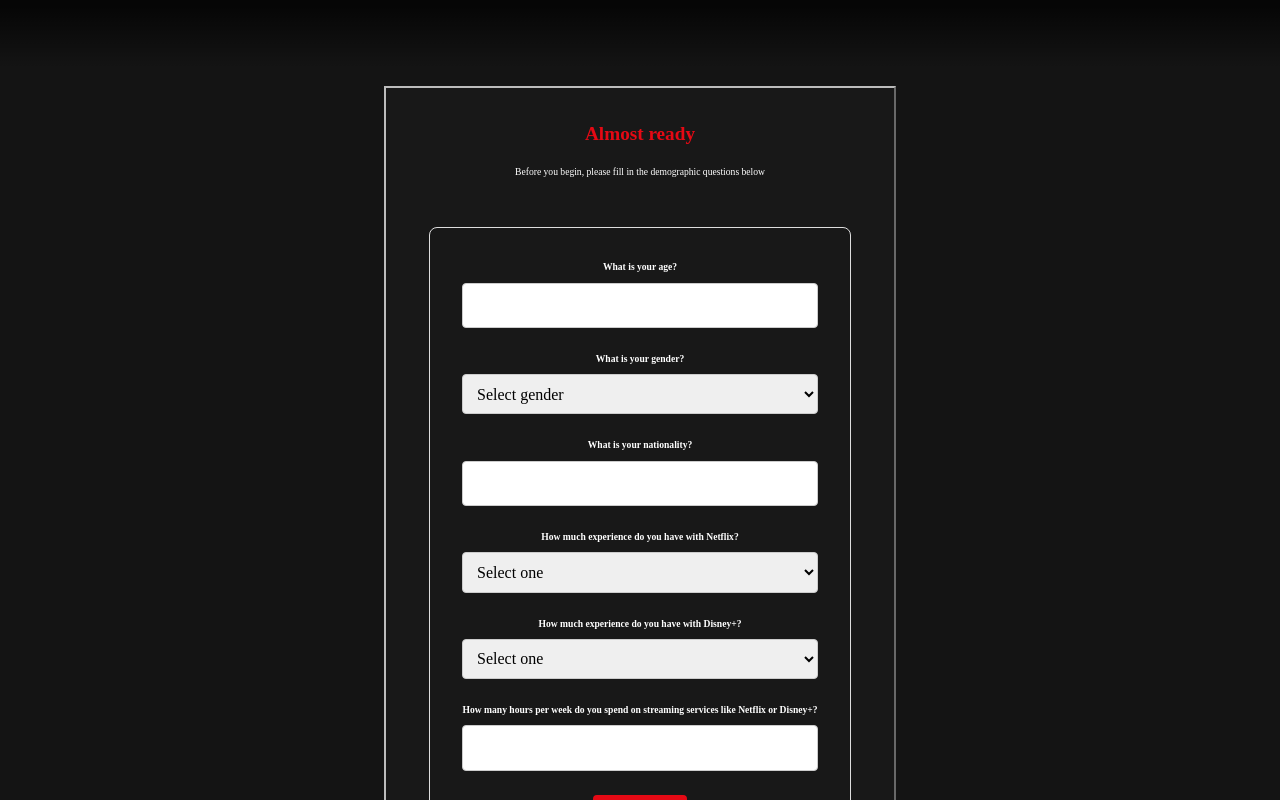
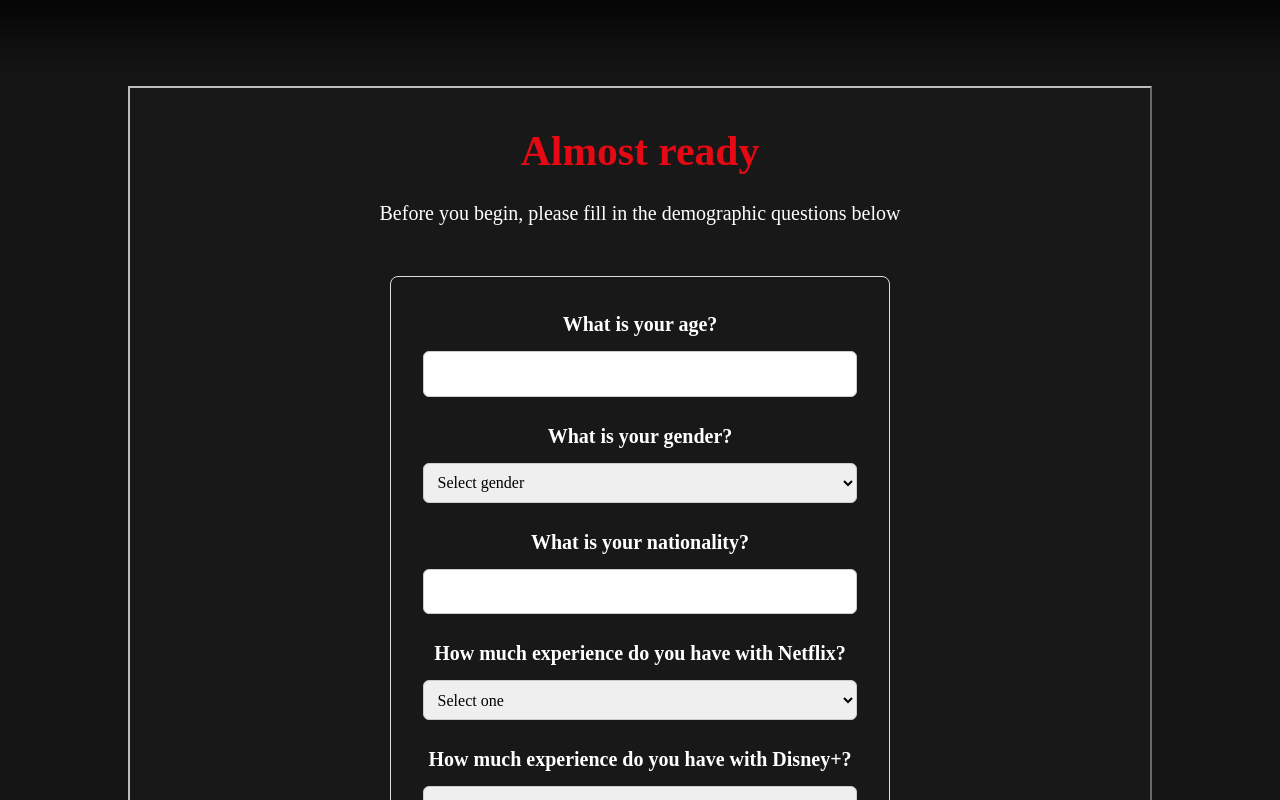
Before and after one commit to JSchut96/thesis-project-svelte, a SvelteKit app: page /demographic in a window 1280 px wide. Shown: the top 800 px of the page. Built offline with nearby package versions, Linux system fonts and the light colour scheme.

Commit message:
Size adjustments smaller (laptop) Screens

```diff
--- a/src/app.css
+++ b/src/app.css
@@ -71,3 +71,19 @@
     white-space: nowrap;
     direction: ltr;
   }
+
+  p, button, label, ul {
+    font-size: clamp(1rem, 1vw + 0.5rem, 1.25rem);
+  }
+
+  h1 {
+    font-size: clamp(1.75rem, 2vw + 1rem, 3rem);
+  }
+
+  h2 {
+    font-size: clamp(1.5rem, 1.5vw + 0.8rem, 2rem);
+  }
+
+  h3 {
+    font-size: clamp(1rem, 1.2vw + 0.4rem, 1.25rem);
+  }
--- a/src/lib/components/Content.svelte
+++ b/src/lib/components/Content.svelte
@@ -1,8 +1,5 @@
 <script lang='ts'>
-
-
 </script>
-
 
 <div class="wrapper">
     <div class="content">
@@ -10,19 +7,24 @@
     </div>
 </div>
 
-
-
 <style>
     .wrapper {
         color: white;
         font-size: .75vw;
         min-height: 90vh;
-        width: 40vw;
+        min-width: 60ch;
+        max-width: 40%;
         margin: auto;
         margin-top: 2vh;
         background-color: var(--lighter-background-color);
         border: 2px outset var(--secondary-color);
         display: flex;
+    }
+
+    @media (max-width: 1300px) {
+    .wrapper {
+        max-width: 80%;
+        }
     }
 
     .content {
@@ -52,7 +54,6 @@
 
     :global(button.submit-button) {
         padding: 0.75rem 1.5rem;
-        font-size: 0.8vw;
         cursor: pointer;
         border-radius: 24px;
         background-color: var(--main-color);
@@ -67,4 +68,5 @@
     :global(a) {
         color: var(--main-color);
     }
+
 </style>
--- a/src/lib/components/Header.svelte
+++ b/src/lib/components/Header.svelte
@@ -5,6 +5,7 @@
 
     let isOnInstructionsPage = $derived(page.url.pathname.includes('instructions'));
     let isOnLayoutPage = $derived(['grid', 'carousel', 'honeycomb'].some(segment => page.url.pathname.includes(segment)));
+    let isOnPreferencePage = page.url.pathname.includes("preference");
 
     async function startTask() {
 		const res = await fetch('/api/task-redirect');
@@ -31,6 +32,8 @@
             </button>
         {:else if isOnLayoutPage}
             <h2>Add any number of movies to your Watchlist. Then pick one you would like to watch from the Watchlist to finish the task. </h2>
+        {:else if isOnPreferencePage}
+            <h2>Select at least 5 movies you like to proceed.</h2>
         {/if}
     </div>
 </div>
@@ -65,7 +68,6 @@
 
     button {
         padding: 5px 10px;
-        font-size: 0.8vw;
         cursor: pointer;
         border-radius: 24px;
         background-color: var(--main-color);
--- a/src/lib/components/Honeycomb.svelte
+++ b/src/lib/components/Honeycomb.svelte
@@ -308,7 +308,6 @@
     }
 
     .grid {
-        font-size: 0;
         transform: translate3d(var(--x, 0px), var(--y, 0px), 0);
     }
 
@@ -389,12 +388,12 @@
         position: absolute;
         text-align: center;
         font-weight: bold;
-        font-size: 1vw;
+        font-size: clamp(0.5rem, 0.8vw + 0.2rem, 1.5rem);
     }
 
     .movie-card .genre {
         position: absolute;
-        font-size: 1vw;
+        font-size: clamp(0.5rem, 0.8vw + 0.2rem, 1.5rem);
         white-space: nowrap;
     }
 
@@ -411,6 +410,5 @@
         color: white;
         z-index: 50;
         margin-top: 50px;
-        font-size: 15px;
     }
 </style>
--- a/src/routes/demographic/+page.svelte
+++ b/src/routes/demographic/+page.svelte
@@ -98,10 +98,14 @@
     input,
     select {
         width: 100%;
-    padding: 0.6rem;
+        font-size: clamp(0.875rem, 1vw + 0.2rem, 1.25rem);
+        padding: clamp(0.3rem, 0.5vw + 0.2rem, 0.75rem);
+        margin-top: 0.25rem;
+        box-sizing: border-box;
         border: 1px solid #ccc;
-    border-radius: 4px;
-    font-size: 1rem;
+        border-radius: 6px;
+        font-family: inherit;
+        resize: vertical;
     }
 
     button {
--- a/src/routes/final-questionnaire/+page.svelte
+++ b/src/routes/final-questionnaire/+page.svelte
@@ -108,15 +108,21 @@
 
     select, textarea {
         width: 100%;
-    font-size: 1rem;
-    padding: 0.5rem;
+        font-size: clamp(0.875rem, 1vw + 0.2rem, 1.25rem);
+        padding: clamp(0.3rem, 0.5vw + 0.2rem, 0.75rem);
         margin-top: 0.25rem;
+        box-sizing: border-box;
+        border: 1px solid #ccc;
+        border-radius: 6px;
+        font-family: inherit;
+        resize: vertical;
     }
 
     table {
         margin-top: 1rem;
         width: 100%;
         border-spacing: 0.5rem;
+        font-size: clamp(0.875rem, 1vw + 0.2rem, 1.25rem);
     }
 
     .button {
--- a/src/routes/instructions/+page.svelte
+++ b/src/routes/instructions/+page.svelte
@@ -62,7 +62,7 @@
 
             <p>Once you've explored the recommendations and have added as many movies to your Watchlist as you desire, <strong>choose one movie from your Watchlist</strong> and click the <strong>Play button</strong> (next to the Watchlist button) to complete the task.</p>
 
-            <p>After completing all tasks there will be a small questionaire to fill in. After submitting this, you are done.</p>
+            <p>After completing each task, there will be a small questionnaire to fill in. After all three tasks and their questionnaires, there will be one final questionnaire. After submitting this, you are done.</p>
         {:else}
             <h2>Task reminder</h2>
             <p>During each task, you'll interact with a different layout displaying movie recommendations based on the movies you've selected earlier.</p>
--- a/src/routes/preference/+page.svelte
+++ b/src/routes/preference/+page.svelte
@@ -118,7 +118,7 @@
     }
 
     .movie-grid {
-        width: calc(100vw - 240px);
+        width: calc(100vw - 120px);
         display: grid;
         grid-template-columns: repeat(auto-fill, minmax(14%, 1fr));
         gap: 16px;
@@ -164,5 +164,6 @@
         border: none;
         border-radius: 0.5rem;
         cursor: pointer;
+        margin-bottom: 60px;
     }
 </style>
```
Also changed, not shown: src/lib/components/Item.svelte (+22 -13 lines), src/routes/task-questionnaire/+page.svelte (+6 -2 lines). Lines whose indentation alone changed are shown as unchanged.
